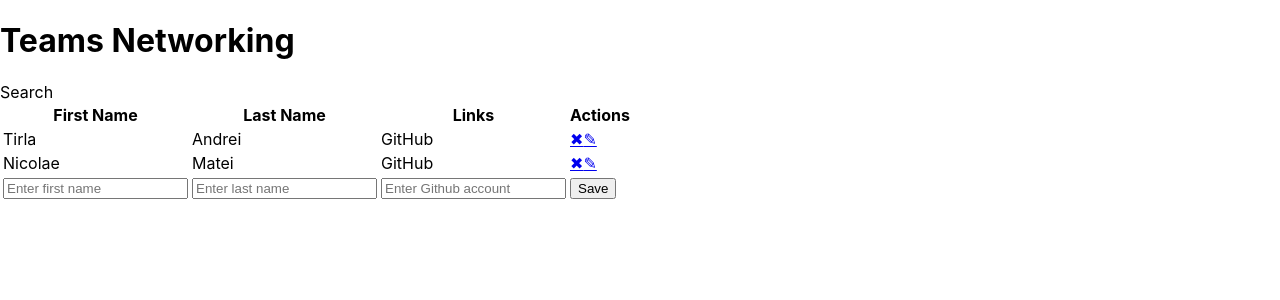
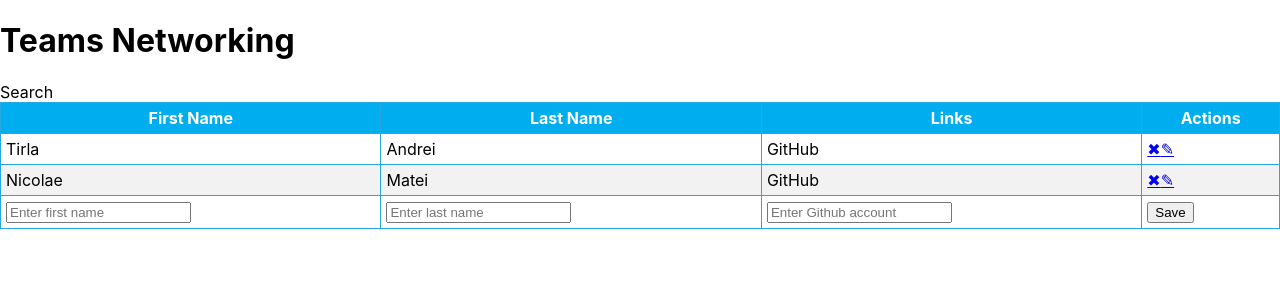
Before and after one commit to AndreiTirla/teams-networking-react, a React (Create React App) app: page / in a window 1280 px wide. Shown: the top 300 px of the page. Built offline with nearby package versions, Linux system fonts and the light colour scheme.

Commit message:
Added design to the table

```diff
--- a/src/App.css
+++ b/src/App.css
@@ -1,38 +1,16 @@
-.App {
-  text-align: center;
+#list {
+  border-collapse: collapse;
+  width: 100%;
 }
-
-.App-logo {
-  height: 40vmin;
-  pointer-events: none;
-}
-
-@media (prefers-reduced-motion: no-preference) {
-  .App-logo {
-    animation: App-logo-spin infinite 20s linear;
-  }
-}
-
-.App-header {
-  background-color: #282c34;
-  min-height: 100vh;
-  display: flex;
-  flex-direction: column;
-  align-items: center;
-  justify-content: center;
-  font-size: calc(10px + 2vmin);
+#list th {
+  background-color: #00aeef;
   color: white;
 }
-
-.App-link {
-  color: #61dafb;
+#list th,
+#list td {
+  border: 1px solid #29a7e1;
+  padding: 5px;
 }
-
-@keyframes App-logo-spin {
-  from {
-    transform: rotate(0deg);
-  }
-  to {
-    transform: rotate(360deg);
-  }
+#list tr:nth-child(even) {
+  background-color: #f2f2f2;
 }
```
